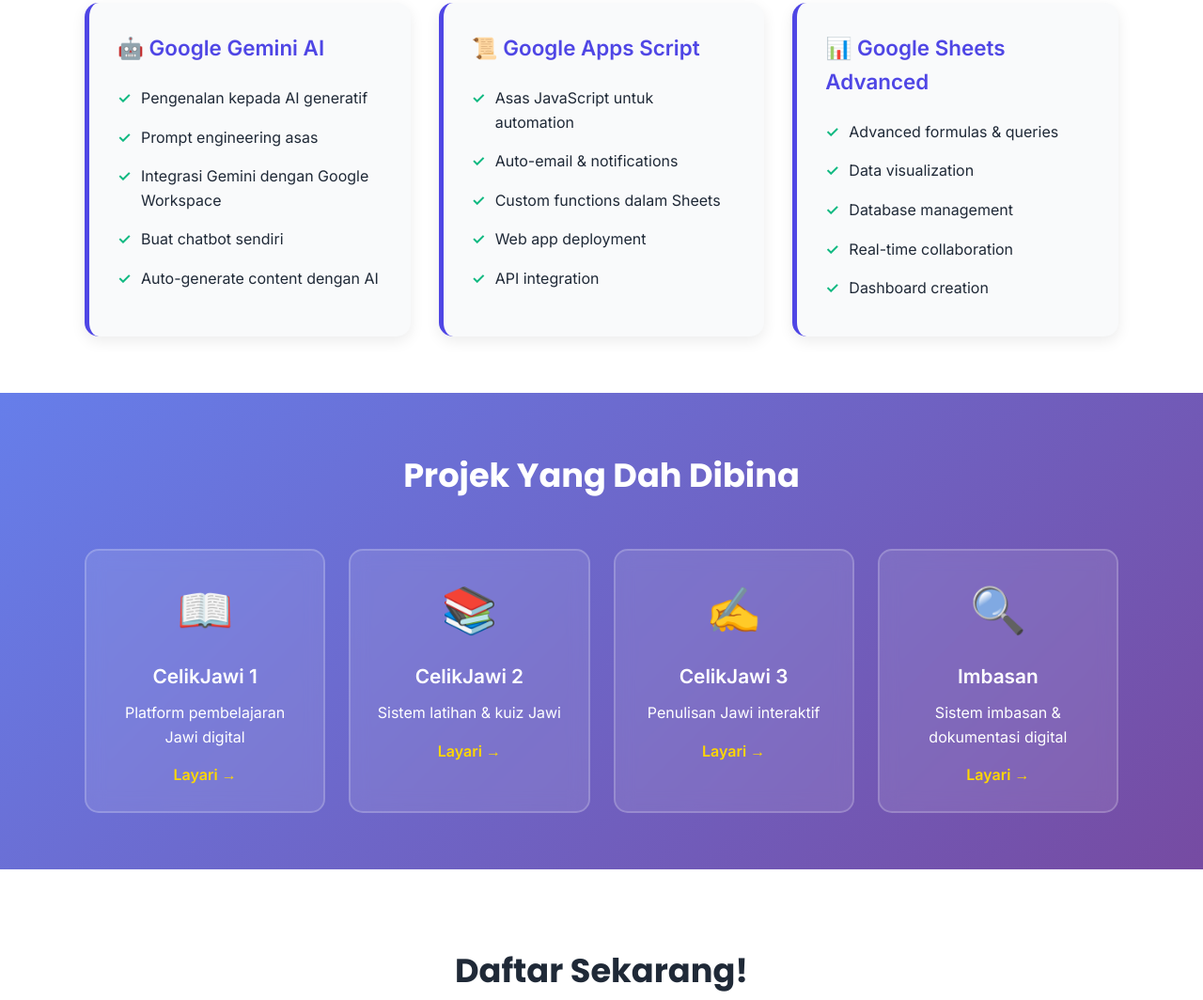
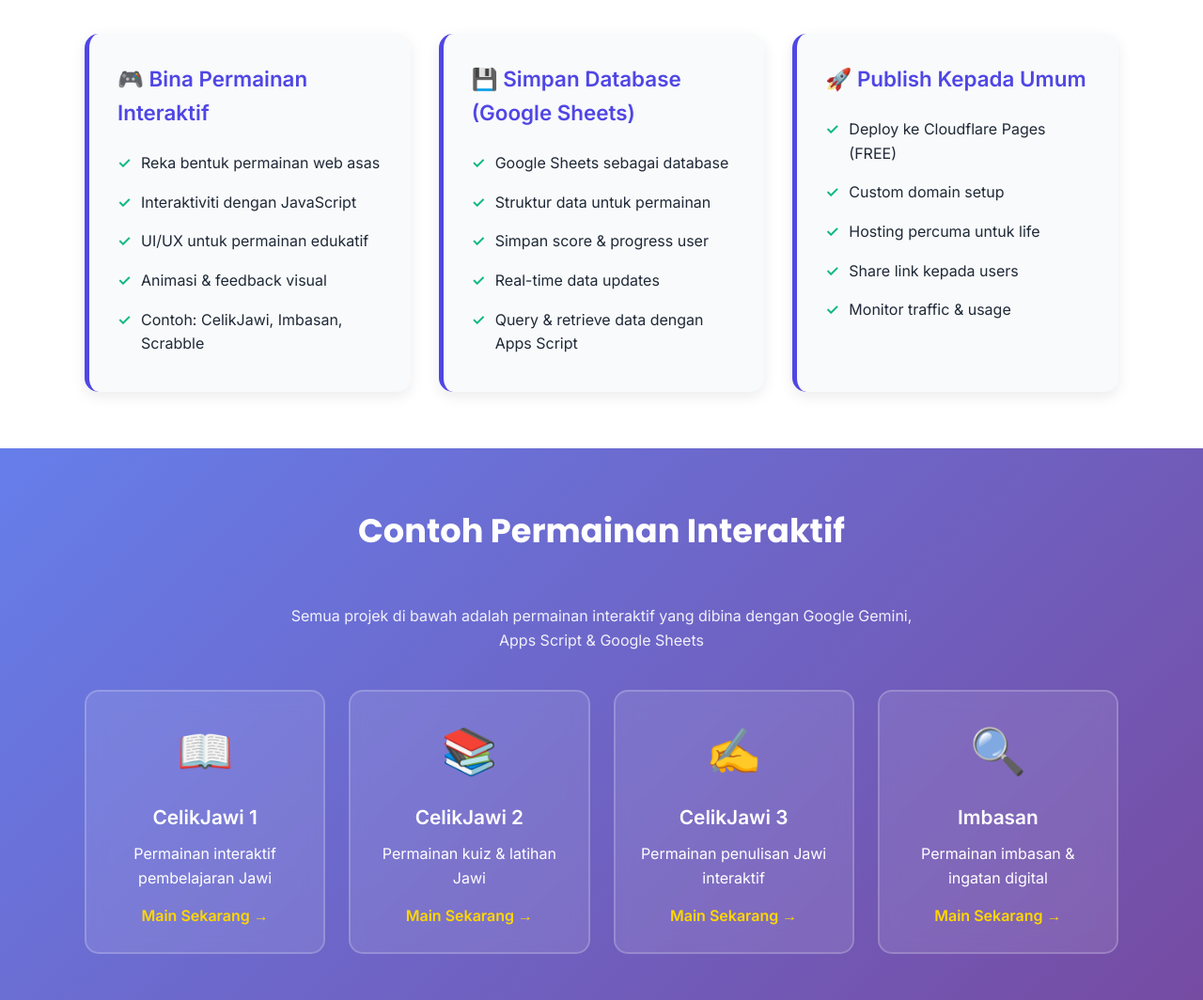
Before and after one commit to iqbalmuhaider-dot/skolahub-kelas-free, a plain HTML site: page index.html in a window 1280 px wide. Shown: the part 637-1701 px from the top of the page at 94% size. Drawn offline with Linux system fonts and the light colour scheme.

Commit message:
Update: Fokus kelas pada permainan interaktif - Update content, projek examples & form fields

```diff
--- a/index.html
+++ b/index.html
@@ -391,8 +391,8 @@
         <div class="hero-content">
             <div class="logo">SKOLAHUB</div>
             <p class="tagline">Hub Digitalisasi Pendidikan</p>
-            <h1>Kelas Free AI & Automation</h1>
-            <p class="subtitle">Kuasai Google Gemini, Apps Script & Google Sheets untuk automasi kerja harian anda</p>
+            <h1>Kelas Free Bina Permainan Interaktif</h1>
+            <p class="subtitle">Belajar asas bina permainan interaktif, simpan database Google Sheets & publish kepada umum - PERCUMA!</p>
             <div class="cta-badge">🎓 PERCUMA 100% - Terhad!</div>
         </div>
     </div>
@@ -402,33 +402,33 @@
         <h2 class="section-title">Apa Yang Anda Akan Belajar?</h2>
         <div class="learn-grid">
             <div class="learn-card">
-                <h3>🤖 Google Gemini AI</h3>
+                <h3>🎮 Bina Permainan Interaktif</h3>
                 <ul>
-                    <li>Pengenalan kepada AI generatif</li>
-                    <li>Prompt engineering asas</li>
-                    <li>Integrasi Gemini dengan Google Workspace</li>
-                    <li>Buat chatbot sendiri</li>
-                    <li>Auto-generate content dengan AI</li>
+                    <li>Reka bentuk permainan web asas</li>
+                    <li>Interaktiviti dengan JavaScript</li>
+                    <li>UI/UX untuk permainan edukatif</li>
+                    <li>Animasi & feedback visual</li>
+                    <li>Contoh: CelikJawi, Imbasan, Scrabble</li>
                 </ul>
             </div>
             <div class="learn-card">
-                <h3>📜 Google Apps Script</h3>
+                <h3>💾 Simpan Database (Google Sheets)</h3>
                 <ul>
-                    <li>Asas JavaScript untuk automation</li>
-                    <li>Auto-email & notifications</li>
-                    <li>Custom functions dalam Sheets</li>
-                    <li>Web app deployment</li>
-                    <li>API integration</li>
+                    <li>Google Sheets sebagai database</li>
+                    <li>Struktur data untuk permainan</li>
+                    <li>Simpan score & progress user</li>
+                    <li>Real-time data updates</li>
+                    <li>Query & retrieve data dengan Apps Script</li>
                 </ul>
             </div>
             <div class="learn-card">
-                <h3>📊 Google Sheets Advanced</h3>
+                <h3>🚀 Publish Kepada Umum</h3>
                 <ul>
-                    <li>Advanced formulas & queries</li>
-                    <li>Data visualization</li>
-                    <li>Database management</li>
-                    <li>Real-time collaboration</li>
-                    <li>Dashboard creation</li>
+                    <li>Deploy ke Cloudflare Pages (FREE)</li>
+                    <li>Custom domain setup</li>
+                    <li>Hosting percuma untuk life</li>
+                    <li>Share link kepada users</li>
+                    <li>Monitor traffic & usage</li>
                 </ul>
             </div>
         </div>
@@ -436,31 +436,32 @@
 
     <!-- Projects Showcase -->
     <div class="projects">
-        <h2 class="section-title">Projek Yang Dah Dibina</h2>
+        <h2 class="section-title">Contoh Permainan Interaktif</h2>
+        <p style="text-align: center; max-width: 700px; margin: 0 auto 40px; opacity: 0.9;">Semua projek di bawah adalah permainan interaktif yang dibina dengan Google Gemini, Apps Script & Google Sheets</p>
         <div class="projects-grid">
             <div class="project-card">
                 <div class="project-icon">📖</div>
                 <h3>CelikJawi 1</h3>
-                <p>Platform pembelajaran Jawi digital</p>
-                <a href="https://celikjawi1.skolahub.com" target="_blank">Layari →</a>
+                <p>Permainan interaktif pembelajaran Jawi</p>
+                <a href="https://celikjawi1.skolahub.com" target="_blank">Main Sekarang →</a>
             </div>
             <div class="project-card">
                 <div class="project-icon">📚</div>
                 <h3>CelikJawi 2</h3>
-                <p>Sistem latihan & kuiz Jawi</p>
-                <a href="https://celikjawi2.skolahub.com" target="_blank">Layari →</a>
+                <p>Permainan kuiz & latihan Jawi</p>
+                <a href="https://celikjawi2.skolahub.com" target="_blank">Main Sekarang →</a>
             </div>
             <div class="project-card">
                 <div class="project-icon">✍️</div>
                 <h3>CelikJawi 3</h3>
-                <p>Penulisan Jawi interaktif</p>
-                <a href="https://celikjawi3.skolahub.com" target="_blank">Layari →</a>
+                <p>Permainan penulisan Jawi interaktif</p>
+                <a href="https://celikjawi3.skolahub.com" target="_blank">Main Sekarang →</a>
             </div>
             <div class="project-card">
                 <div class="project-icon">🔍</div>
                 <h3>Imbasan</h3>
-                <p>Sistem imbasan & dokumentasi digital</p>
-                <a href="https://imbasan.skolahub.com" target="_blank">Layari →</a>
+                <p>Permainan imbasan & ingatan digital</p>
+                <a href="https://imbasan.skolahub.com" target="_blank">Main Sekarang →</a>
             </div>
         </div>
     </div>
@@ -469,8 +470,8 @@
     <div class="registration">
         <h2 class="section-title">Daftar Sekarang!</h2>
         <div class="form-container">
-            <h3 class="form-title">🎓 Borang Pendaftaran</h3>
-            <p class="form-subtitle">Isi maklumat di bawah untuk mendaftar kelas free ini</p>
+            <h3 class="form-title">🎮 Borang Pendaftaran</h3>
+            <p class="form-subtitle">Isi maklumat di bawah untuk mendaftar kelas free bina permainan interaktif</p>
 
             <form id="registrationForm" onsubmit="handleSubmit(event)">
                 <div class="form-group">
@@ -514,8 +515,8 @@
                 </div>
 
                 <div class="form-group">
-                    <label>Projek Apa Yang Nak Bina? *</label>
-                    <textarea name="projek" required placeholder="Contoh: Auto-email system, Student tracker, dll..."></textarea>
+                    <label>Projek Permainan Apa Yang Nak Bina? *</label>
+                    <textarea name="projek" required placeholder="Contoh: Kuiz interaktif, Permainan memori, Permainan edukasi Jawi, dll..."></textarea>
                 </div>
 
                 <button type="submit" class="submit-btn" id="submitBtn">🚀 Hantar Pendaftaran</button>
@@ -523,9 +524,10 @@
 
             <div class="success-message" id="successMessage">
                 <h3>✅ Pendaftaran Berjaya!</h3>
-                <p>Terima kasih kerana berminat dengan kelas free ini!</p>
+                <p>Terima kasih kerana berminat dengan kelas bina permainan interaktif!</p>
                 <p style="margin-top: 15px;">Kami akan hubungi anda melalui email/telefon dalam masa 2-3 hari bekerja.</p>
                 <p style="margin-top: 10px; font-weight: 600;">📧 Sila check email anda untuk confirmation.</p>
+                <p style="margin-top: 10px;">🎮 Bersedia untuk bina permainan pertama anda!</p>
             </div>
         </div>
     </div>
```
